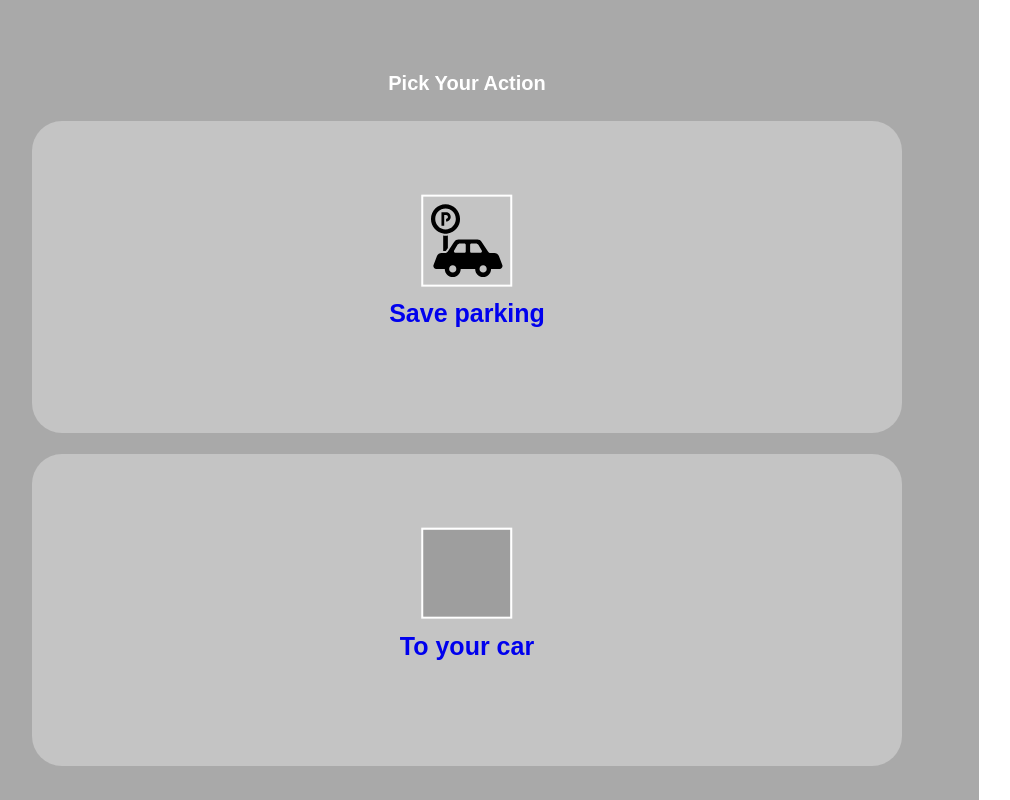
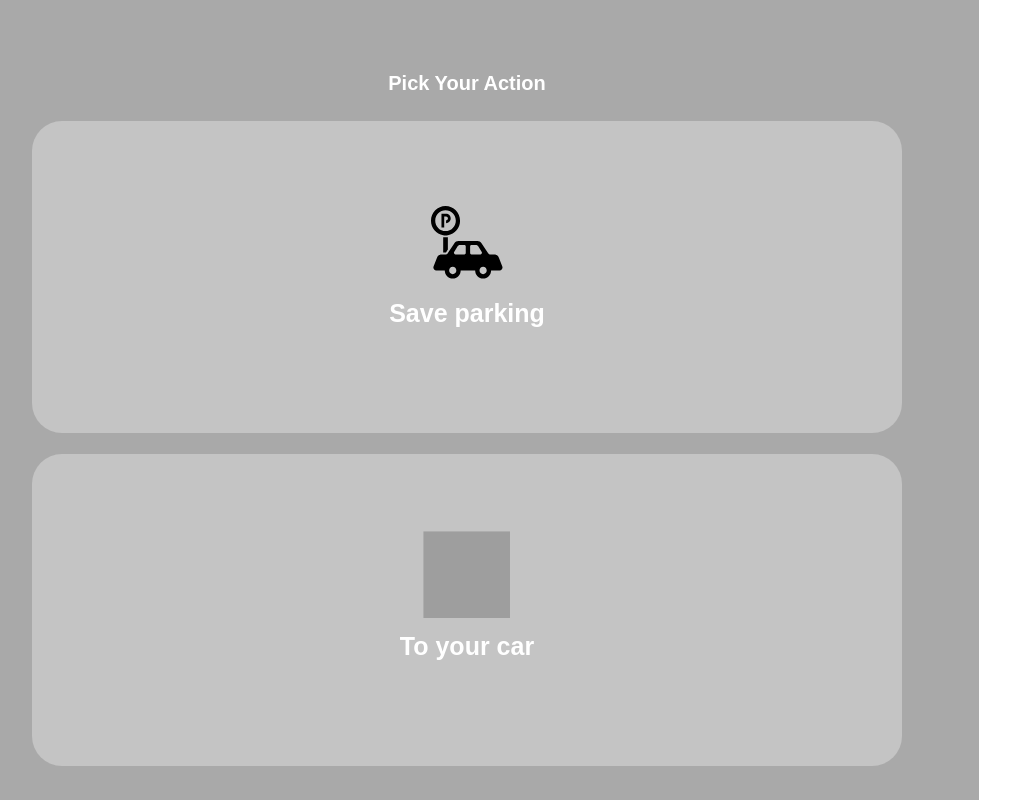
Before and after one commit to ghopse/github, a PHP site: page / in a window 1280 px wide. Shown: the whole page, without its empty margins (45-1055 px from the left). Run offline with PHP 8.4, Linux system fonts and the light colour scheme; grey boxes are pictures that could not be loaded.

Commit message:
3/7 update_2

```diff
--- a/css/style.css
+++ b/css/style.css
@@ -16,6 +16,11 @@ section {
 
 body section:target {
   z-index:2;
+}
+
+a {
+  text-decoration:none;
+  color: #FFFFFF;
 }
 
 @media (min-width: 500px) and (max-width: 750px) {
@@ -87,7 +92,6 @@ body section:target {
 }
 
 .icon-1 {
-  border: white solid 2px;
   position: absolute;
   top: 50%;
   left: 50%;
@@ -106,7 +110,6 @@ body section:target {
 
 .icon-2 {
   position: absolute;
-  border: white solid 2px;
   top: 50%;
   left: 50%;
   transform: translate(-50%, -90%);
@@ -132,7 +135,6 @@ body section:target {
 }
 
 .icon-3 {
-  border: white solid 2px;
   position: absolute;
   top: 35%;
   left: 50%;
@@ -206,7 +208,6 @@ input::-webkit-input-placeholder {
 }
 
 .icon-4{
-  border: white solid 2px;
   position: absolute;
   top: 35%;
   left: 50%;
@@ -319,7 +320,6 @@ input::-webkit-input-placeholder {
 }
 
 .icon-5 {
-  border: white solid 2px;
   position: absolute;
   top: 35%;
   left: 50%;
@@ -359,7 +359,6 @@ input::-webkit-input-placeholder {
 }
 
 .icon-6 {
-  border: white solid 2px;
   position: absolute;
   top: 35%;
   left: 50%;
```
